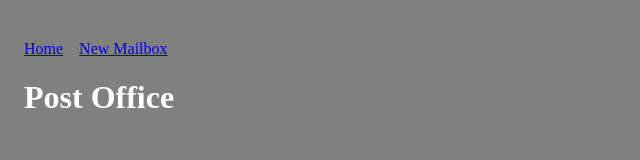
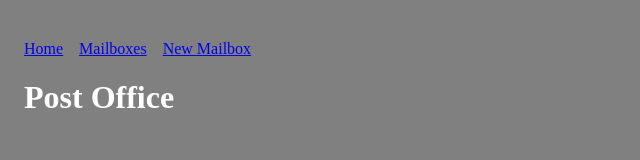
Before and after one commit to PedroCr05/React-Router-DOM-HWRK, a React (Vite) app: page / in a window 1280 px wide. Shown: the top 160 px of the page, without its empty margins (0-640 px from the left). Built offline with nearby package versions, Linux system fonts and the light colour scheme.

Commit message:
Created a new Link for already existing mail and for mailform has the base templated for creating forms.

```diff
--- a/src/components/MailboxForm.jsx
+++ b/src/components/MailboxForm.jsx
@@ -1,7 +1,10 @@
 const MailboxForm = () => {
   return (
     <>
-      <h1>Is this connected?</h1>
+      <form action="">
+        <input type="text" />
+        <select name="" id=""></select>
+      </form>
     </>
   );
 };
--- a/src/components/NavBar.jsx
+++ b/src/components/NavBar.jsx
@@ -8,7 +8,10 @@ const NavBar = () => {
           <Link to="/">Home</Link>
         </li>
         <li>
-          <Link to="/mailbox">New Mailbox</Link>
+          <Link to="mailboxes">Mailboxes</Link>
+        </li>
+        <li>
+          <Link to="/new-mailbox">New Mailbox</Link>
         </li>
       </ul>
     </nav>
```
